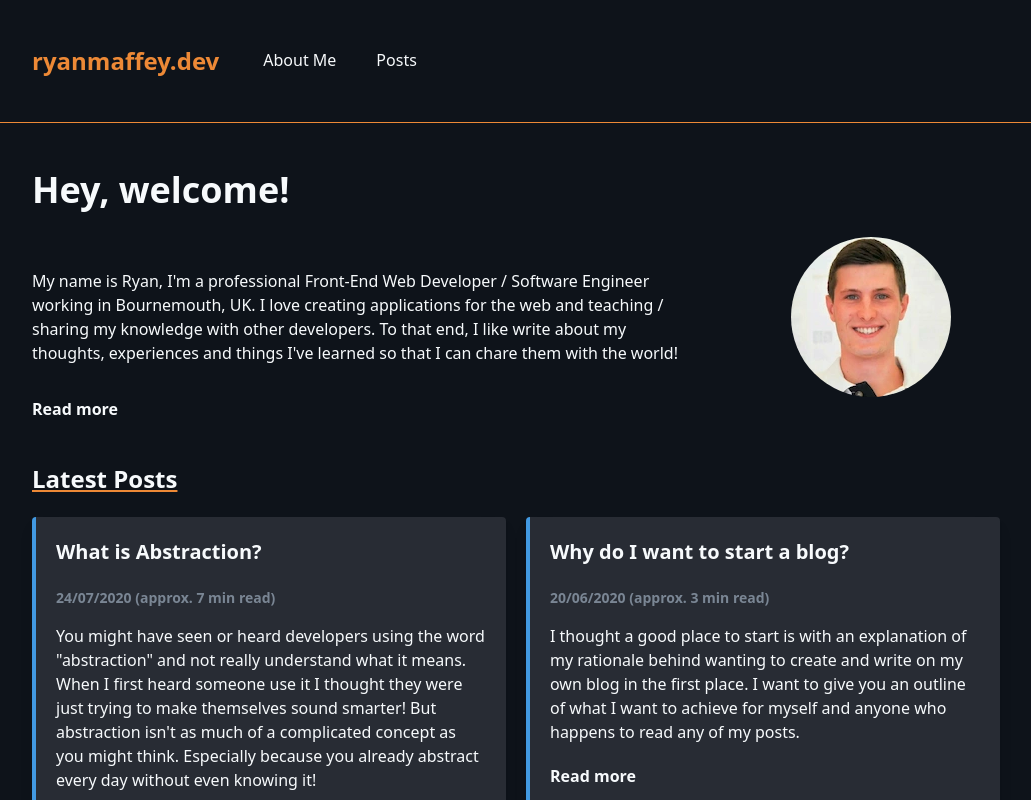
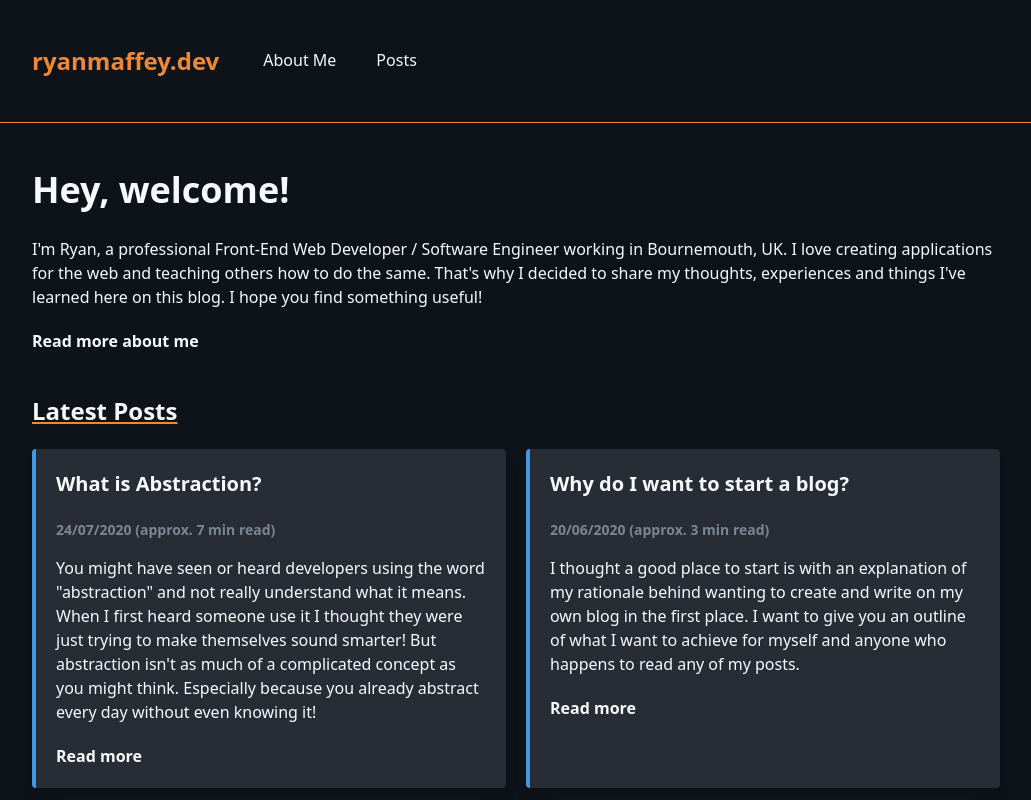
Before and after one commit to ryanmaffey/ryanmaffey.dev, a Next.js app: page / in a window 1280 px wide. Shown: the top 800 px of the page, without its empty margins (124-1155 px from the left). Built offline with nearby package versions, Linux system fonts and the light colour scheme.

Commit message:
tweak homepage content
- Change intro wording
- Remove picture

```diff
--- a/pages/index.tsx
+++ b/pages/index.tsx
@@ -21,17 +21,16 @@ const Home: React.StatelessComponent<IProps> = (props) => {
             <section className="container py-10">
                 <h1>Hey, welcome!</h1>
                 <div className="block md:flex items-center">
-                    <p className="md:mb-0">
-                        My name is Ryan, I'm a professional Front-End Web
-                        Developer / Software Engineer working in Bournemouth,
-                        UK. I love creating applications for the web and
-                        teaching / sharing my knowledge with other developers.
-                        To that end, I like write about my thoughts, experiences
-                        and things I've learned so that I can chare them with
-                        the world!
+                    {/* <p className="md:mb-0"> */}
+                    <p>
+                        I'm Ryan, a professional Front-End Web Developer /
+                        Software Engineer working in Bournemouth, UK. I love
+                        creating applications for the web and teaching others
+                        how to do the same. That's why I decided to share my
+                        thoughts, experiences and things I've learned here on
+                        this blog. I hope you find something useful!
                     </p>
-                    {/* <picture className="my-5 md:my-0 md:ml-20 w-full max-w-md md:max-w-10"> */}
-                    <picture className="hidden md:flex w-full md:ml-10">
+                    {/* <picture className="hidden md:flex w-full md:ml-10">
                         <source
                             media="(max-width: 768px)"
                             srcSet="/img/ryanmaffey-md.webp"
@@ -59,9 +58,9 @@ const Home: React.StatelessComponent<IProps> = (props) => {
                             width="448"
                             height="448"
                         />
-                    </picture>
+                    </picture> */}
                 </div>
-                <LinkButton href="/about">Read more</LinkButton>
+                <LinkButton href="/about">Read more about me</LinkButton>
             </section>
             <section className="container">
                 <h2 className="u-underline-orange-500">Latest Posts</h2>
```
